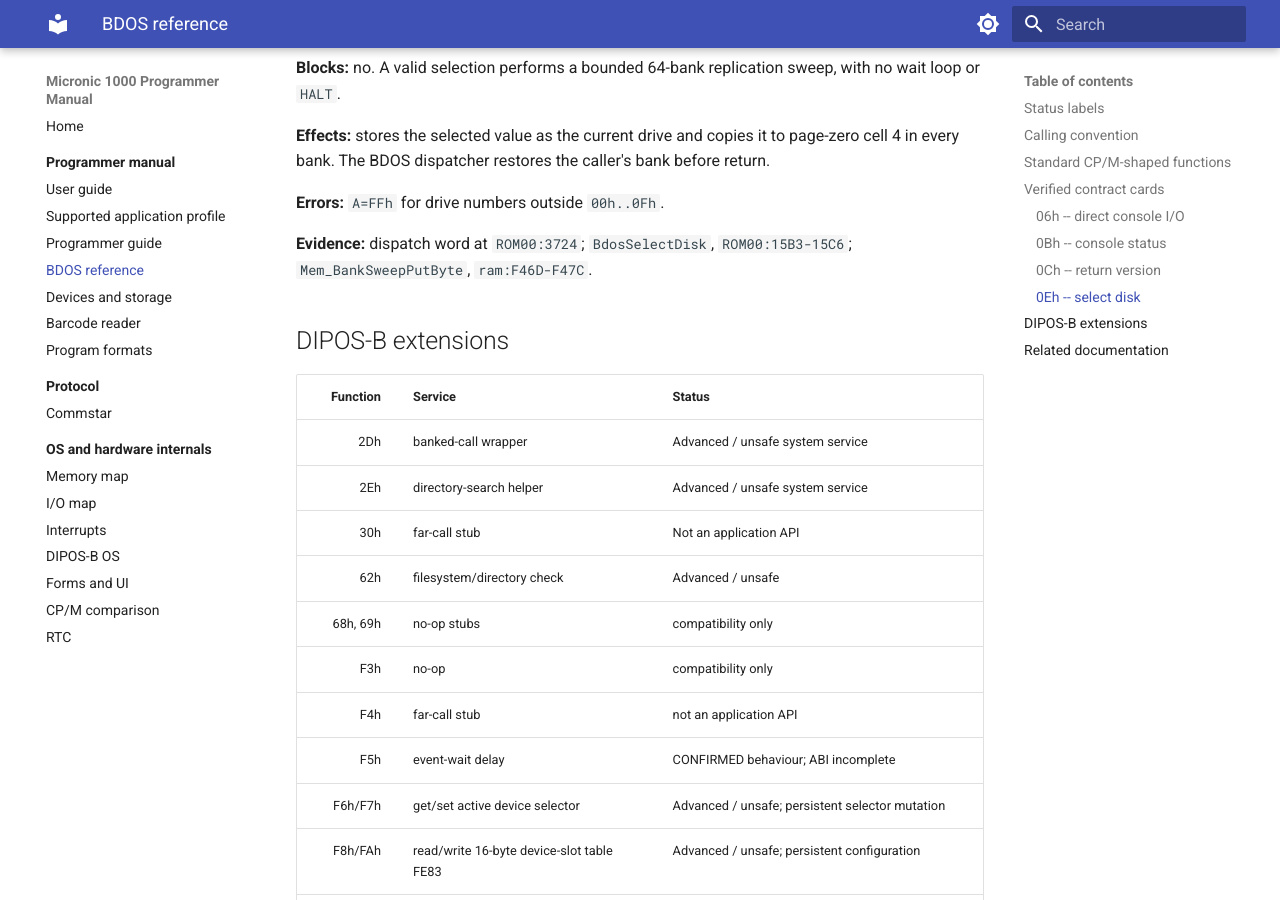
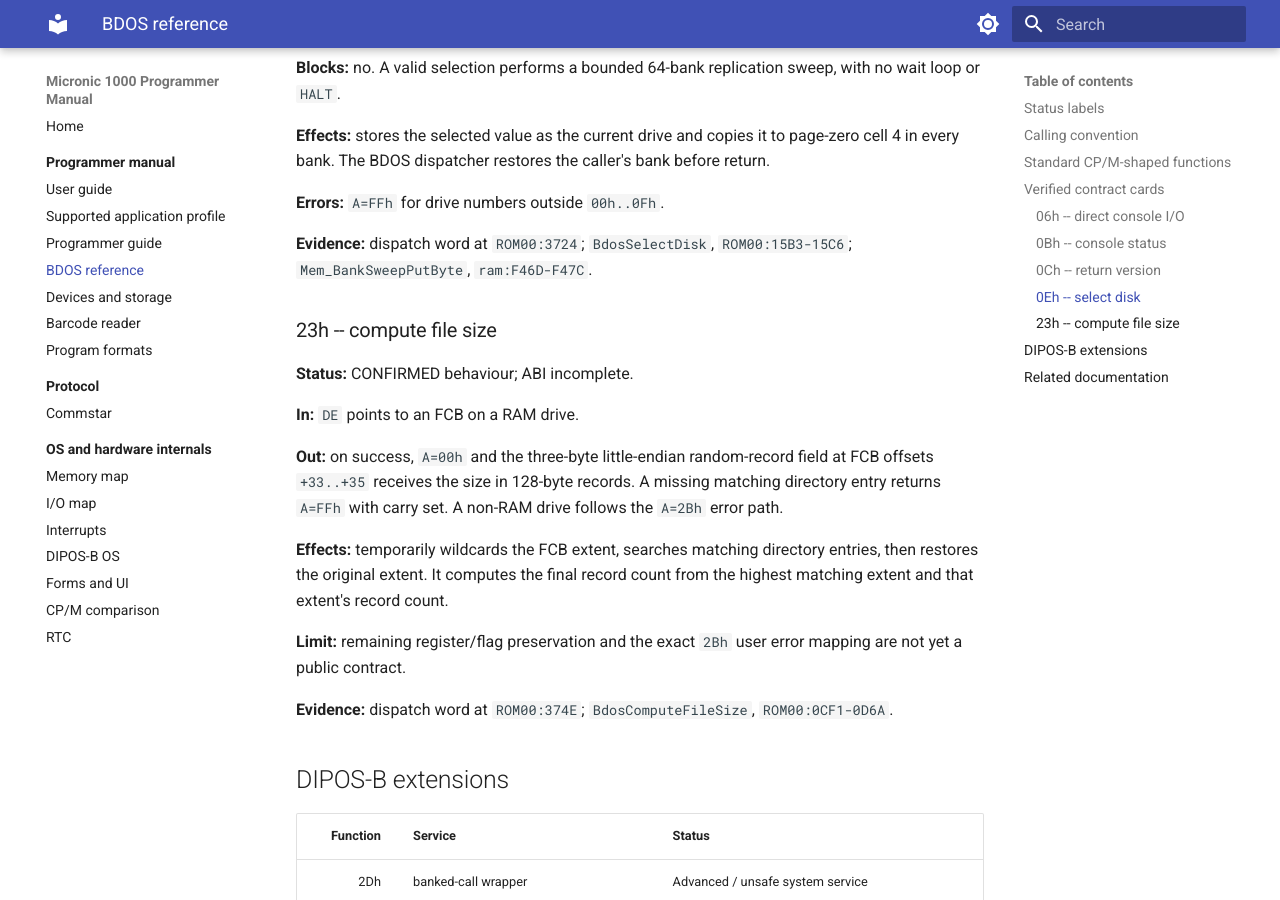
Before and after one commit to philpem/micronic1000, an MkDocs documentation site: the page built from doc/manual/bdos-reference.md, in a window 1280 px wide and 900 px high, scrolled down 3648 px. Built offline with MkDocs 1.6.1 and Material for MkDocs 9.7.7, drawn with Linux system fonts in a browser that asks for light colours; some of the changed text lies outside the part shown.

Commit message:
fix BDOS file size dispatch

```diff
--- a/doc/manual/bdos-reference.md
+++ b/doc/manual/bdos-reference.md
@@ -46,7 +46,7 @@ carry/error convention where the firmware does not provide one.
 | 1Ch, 1Eh, 1Fh | write protect / attributes / DPB | unsafe RST-28 path; do not call |
 | 20h | get/set user code | stub (A=00h) |
 | 21h, 22h, 24h | random read/write/set record | CONFIRMED behaviour; ABI incomplete |
-| 23h | CP/M file-size slot | DIPOS-B behavior OPEN; do not call as file-size |
+| 23h | compute file size | CONFIRMED behaviour; ABI incomplete |
 
 Functions in the otherwise unallocated range 25h-F2h are unsafe. The
 dispatcher can read a handler pointer from unrelated kernel bytes; an
@@ -146,6 +146,27 @@ bank before return.
 **Evidence:** dispatch word at `ROM00:3724`; `BdosSelectDisk`,
 `ROM00:15B3-15C6`; `Mem_BankSweepPutByte`, `ram:F46D-F47C`.
 
+### 23h -- compute file size
+
+**Status:** CONFIRMED behaviour; ABI incomplete.
+
+**In:** `DE` points to an FCB on a RAM drive.
+
+**Out:** on success, `A=00h` and the three-byte little-endian random-record
+field at FCB offsets `+33..+35` receives the size in 128-byte records. A
+missing matching directory entry returns `A=FFh` with carry set. A non-RAM
+drive follows the `A=2Bh` error path.
+
+**Effects:** temporarily wildcards the FCB extent, searches matching directory
+entries, then restores the original extent. It computes the final record count
+from the highest matching extent and that extent's record count.
+
+**Limit:** remaining register/flag preservation and the exact `2Bh` user error
+mapping are not yet a public contract.
+
+**Evidence:** dispatch word at `ROM00:374E`; `BdosComputeFileSize`,
+`ROM00:0CF1-0D6A`.
+
 ## DIPOS-B extensions
 
 | Function | Service | Status |
```
Also changed, not shown: doc/internals/cp-m-comparison.md (+1 -1 lines), doc/internals/os-diposb.md (+1 -1 lines), doc/research/TASKS.md (+3 -3 lines).
